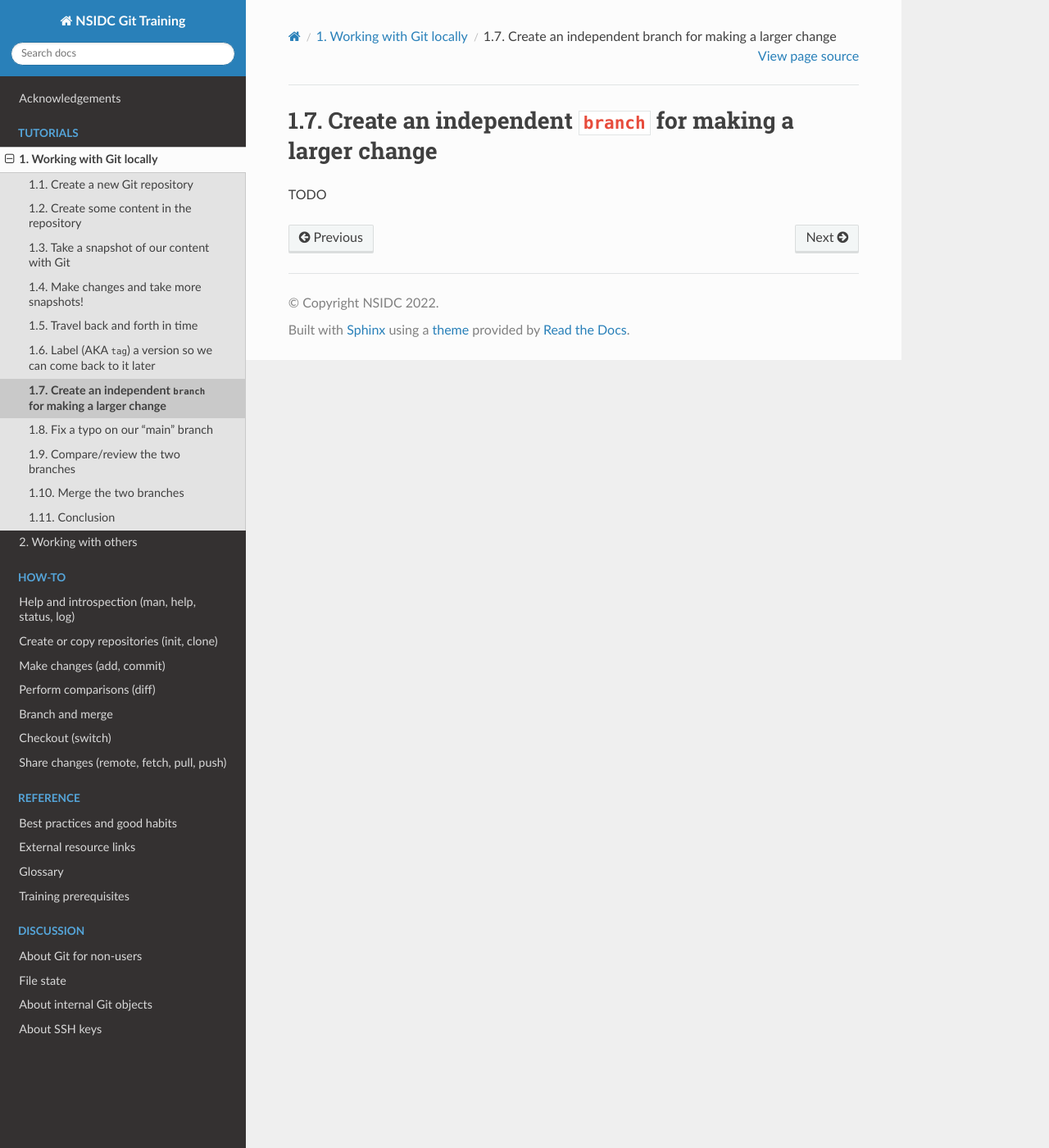
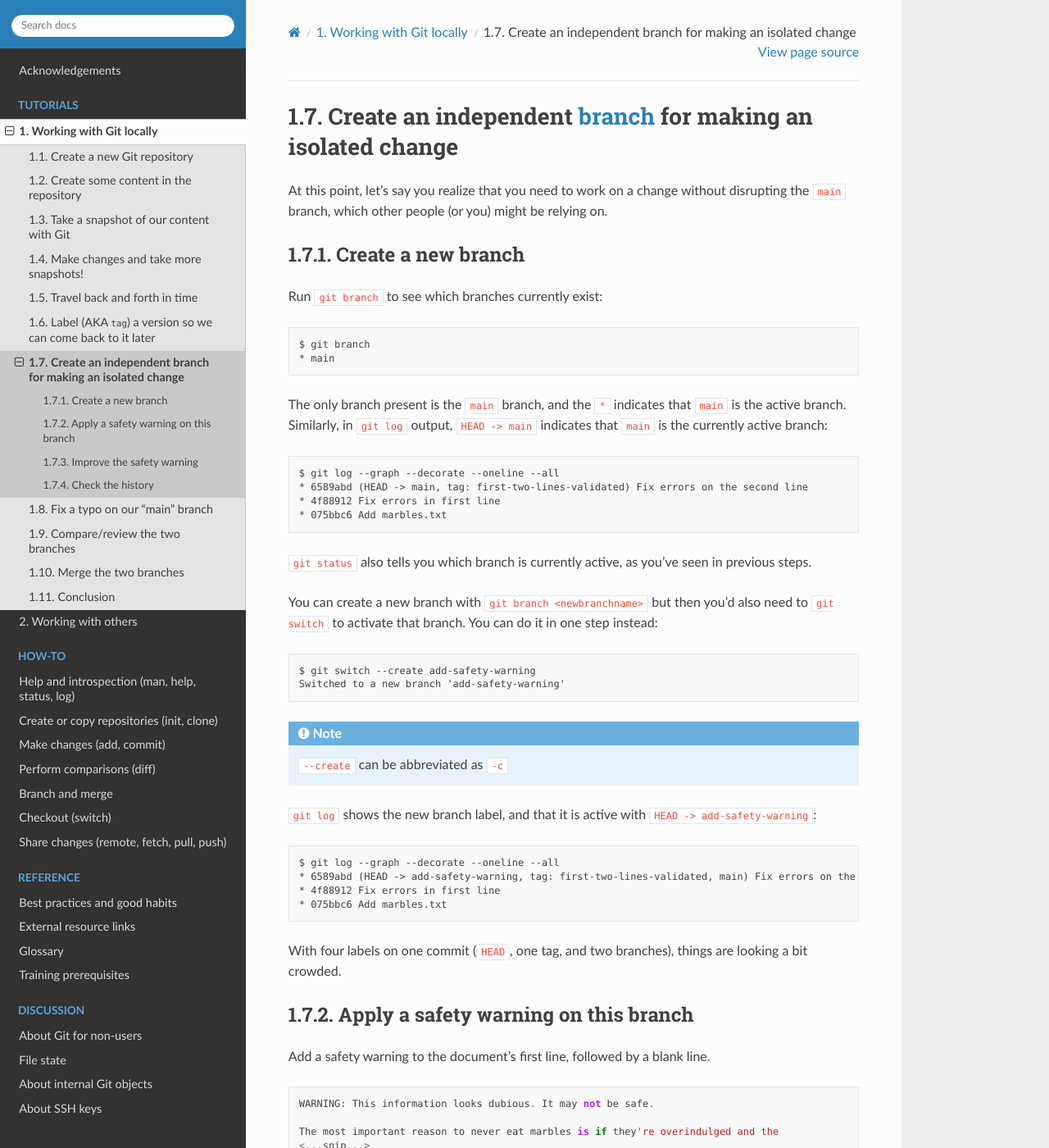
Before and after one commit to nsidc/git-training, a Sphinx documentation site: the page built from doc/tutorial/working-locally/07-branch.md, in a window 1280 px wide and 1400 px high. Shown: the whole window at 82% size. Built offline with Sphinx 7.4.7 and the Read the Docs theme 2.0.0, drawn with Linux system fonts in a browser that asks for light colours; some of the changed text lies outside the part shown.

Commit message:
Add branching step to tutorial

````diff
--- a/doc/tutorial/working-locally/07-branch.md
+++ b/doc/tutorial/working-locally/07-branch.md
@@ -1,3 +1,124 @@
-# Create an independent `branch` for making a larger change
+# Create an independent {term}`branch<Branch>` for making an isolated change
 
-TODO
+At this point, let's say you realize that you need to work on a change without
+disrupting the `main` branch, which other people (or you) might be relying on.
+
+## Create a new branch
+
+Run `git branch` to see which branches currently exist:
+
+```
+$ git branch
+* main
+```
+
+The only branch present is the `main` branch, and the `*` indicates that `main` is the
+active branch. Similarly, in `git log` output, `HEAD -> main` indicates that `main` is
+the currently active branch:
+
+```
+$ git log --graph --decorate --oneline --all
+* 6589abd (HEAD -> main, tag: first-two-lines-validated) Fix errors on the second line
+* 4f88912 Fix errors in first line
+* 075bbc6 Add marbles.txt
+```
+
+`git status` also tells you which branch is currently active, as you've seen in previous
+steps.
+
+You can create a new branch with `git branch <newbranchname>` but then you'd also need
+to `git switch` to activate that branch. You can do it in one step instead:
+
+```
+$ git switch --create add-safety-warning
+Switched to a new branch 'add-safety-warning'
+```
+
+```{note}
+
+`--create` can be abbreviated as `-c`
+```
+
+`git log` shows the new branch label, and that it is active with `HEAD ->
+add-safety-warning`:
+
+```
+$ git log --graph --decorate --oneline --all
+* 6589abd (HEAD -> add-safety-warning, tag: first-two-lines-validated, main) Fix errors on the second line
+* 4f88912 Fix errors in first line
+* 075bbc6 Add marbles.txt
+```
+
+With four labels on one commit (`HEAD`, one tag, and two branches), things are looking a
+bit crowded.
+
+
+## Apply a safety warning on this branch
+
+Add a safety warning to the document's first line, followed by a blank line.
+
+```
+WARNING: This information looks dubious. It may not be safe.
+
+The most important reason to never eat marbles is if they're overindulged and the
+<...snip...>
+```
+
+Save the file.
+
+Add and commit this change:
+
+```
+$ git add marbles.txt
+$ git commit -m "Add preliminary safety warning"
+[add-safety-warning 2ee2574] Add preliminary safety warning
+ 1 file changed, 2 insertions(+)
+```
+
+This time you inserted two lines: The warning, and the blank line.
+
+```{note}
+
+Run `git status` and `git log` commands at each stage for more context if you're not yet
+feeling comfortable with adding and committing.
+```
+
+
+## Improve the safety warning
+
+That safety warning could be better. Change it to:
+
+```
+WARNING: This information is harmful. Never eat marbles for any reason.
+```
+
+Save `marbles.txt`, stage it, and commit it.
+
+```
+$ git add marbles.txt
+$ git commit -m "Clarify safety warning"
+[add-safety-warning 0dd69ee] Clarify safety warning
+ 1 file changed, 1 insertion(+), 1 deletion(-)
+```
+
+
+## Check the history
+
+With two new commits, you can now see that our branch is "ahead" of the `main` branch
+with `git log`:
+
+```
+$ git log --graph --decorate --oneline --all
+* 0dd69ee (HEAD -> add-safety-warning) Clarify safety warning
+* 2ee2574 Add preliminary safety warning
+* 6589abd (tag: first-two-lines-validated, main) Fix errors on the second line
+* 4f88912 Fix errors in first line
+* 075bbc6 Add marbles.txt
+```
+
+🎉 The new branch is looking great.
+
+Notice that the `main` branch label didn't move, because it wasn't active. The active
+branch, `add-safety-warning`, has moved with our progress. The tag,
+`first-two-lines-validated`, did not move because tags are immobile {term}`refs<Ref>`
+(or labels).
````
